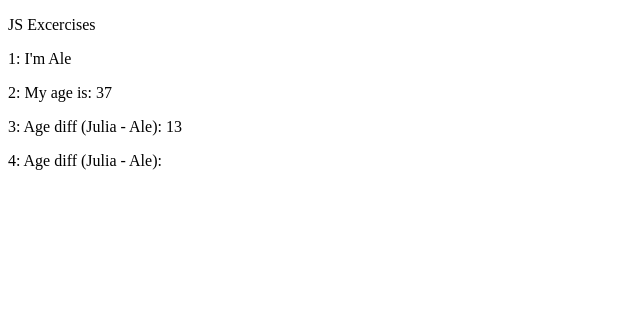
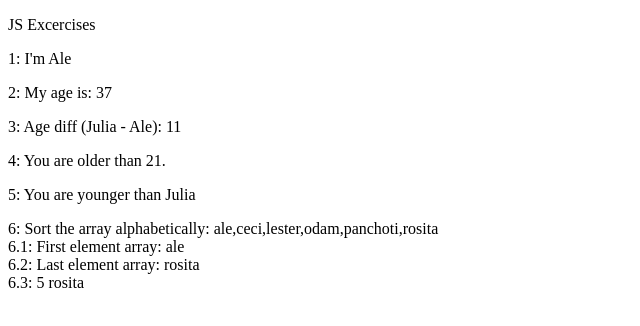
Before and after one commit to afmdev/cab-javascript-exercises, a plain HTML site: page index3.html in a window 1280 px wide. Shown: the whole page, without its empty margins (0-640 px from the left). Drawn offline with Linux system fonts and the light colour scheme.

Commit message:
Refreshing

```diff
--- a/index3.html
+++ b/index3.html
@@ -17,7 +17,15 @@
 
 <p>3: Age diff (Julia - Ale):  <span id="ageDiff"></span></p>
 
-<p>4: Age diff (Julia - Ale):  <span id="ageDiff"></span></p>
+<p>4: You are <span id="queloque"></span> than 21.  <span id="ageDiff"></span></p>
+
+<p>5: <span id="compareJulia"></span></p>
+
+<p>6: <span id="alphabetically"></span><br>
+	6.1: <span id="firstElement"></span><br>
+	6.2: <span id="lastElement"></span><br>
+	6.3: <span id="loopElements"></span><br>
+</p>
 
 	<script src="./main3.js"></script>
 </body>
--- a/main3.js
+++ b/main3.js
@@ -13,17 +13,48 @@ console.log("Ex 2: " + myAge)
 
 //3
 let juliaAge = 50
-let aleAge = 37
+let aleAge = 39
 let ageDiff = juliaAge - aleAge
 document.getElementById("ageDiff").innerHTML = ageDiff;
 console.log("Ex3: age diff " + ageDiff)
 
 //4
 let theAge = 21
-let myAge2 = 33
+let queloque = ""
+if (theAge < myAge) {
+	let queloque = "older"
+	document.getElementById("queloque").innerHTML = queloque
+	console.log("4: You are " + queloque + " than 21")
+} else {
+	let queloque = "younger"
+	document.getElementById("queloque").innerHTML = queloque
+	console.log("4: You are " + queloque + " than 21")
+}
 
-if (theAge < myAge2) {
-	console.log("Your are older than 21")
-} else {
-	console.log("Your are youngest than 21")
+//5
+if (juliaAge == myAge) {
+	document.getElementById("compareJulia").innerHTML = "You have same age as Julia"
+	console.log("5: You have same age as Julia")
+} else if (juliaAge < myAge) {
+	document.getElementById("compareJulia").innerHTML = "You are older than Julia"
+	console.log("5: You are older than Julia")
+} else if (juliaAge > myAge) {
+	document.getElementById("compareJulia").innerHTML = "You are younger than Julia"
+	console.log("5: You are younger than Julia")
 }
+
+//6
+let family = ["ale", "ceci", "rosita", "odam", "lester", "panchoti"]
+
+let familyLength = family.length
+
+document.getElementById("alphabetically").innerHTML = "Sort the array alphabetically: " + family.sort()
+document.getElementById("firstElement").innerHTML = "First element array: " + family[0]
+document.getElementById("lastElement").innerHTML = "Last element array: " + family[family.length - 1]
+
+for (let i = 0; i < family.length; i++) {
+	document.getElementById("loopElements").innerHTML = i + " " + family[i]
+	// document.getElementById("loopElements").innerHTML = family.slice(-1);
+	console.log("6 Loop: " + family[i])
+
+}
```
